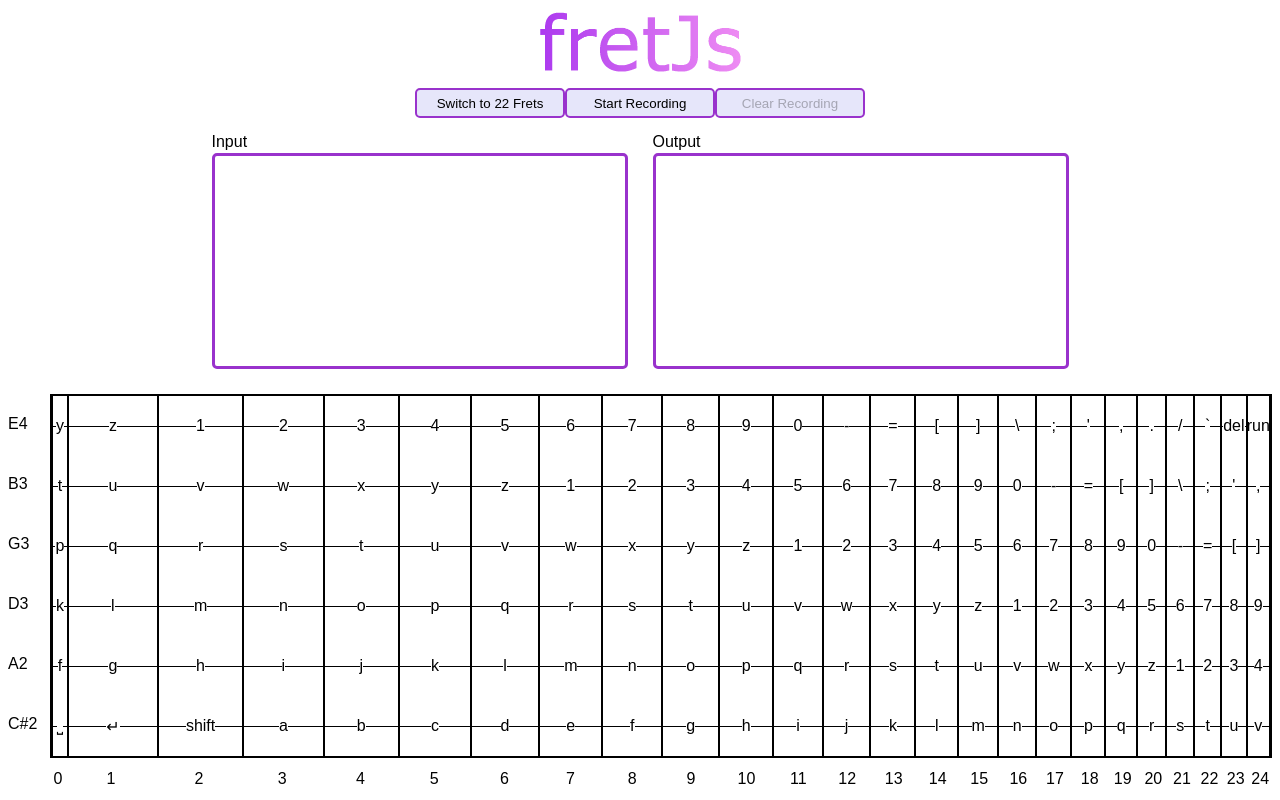
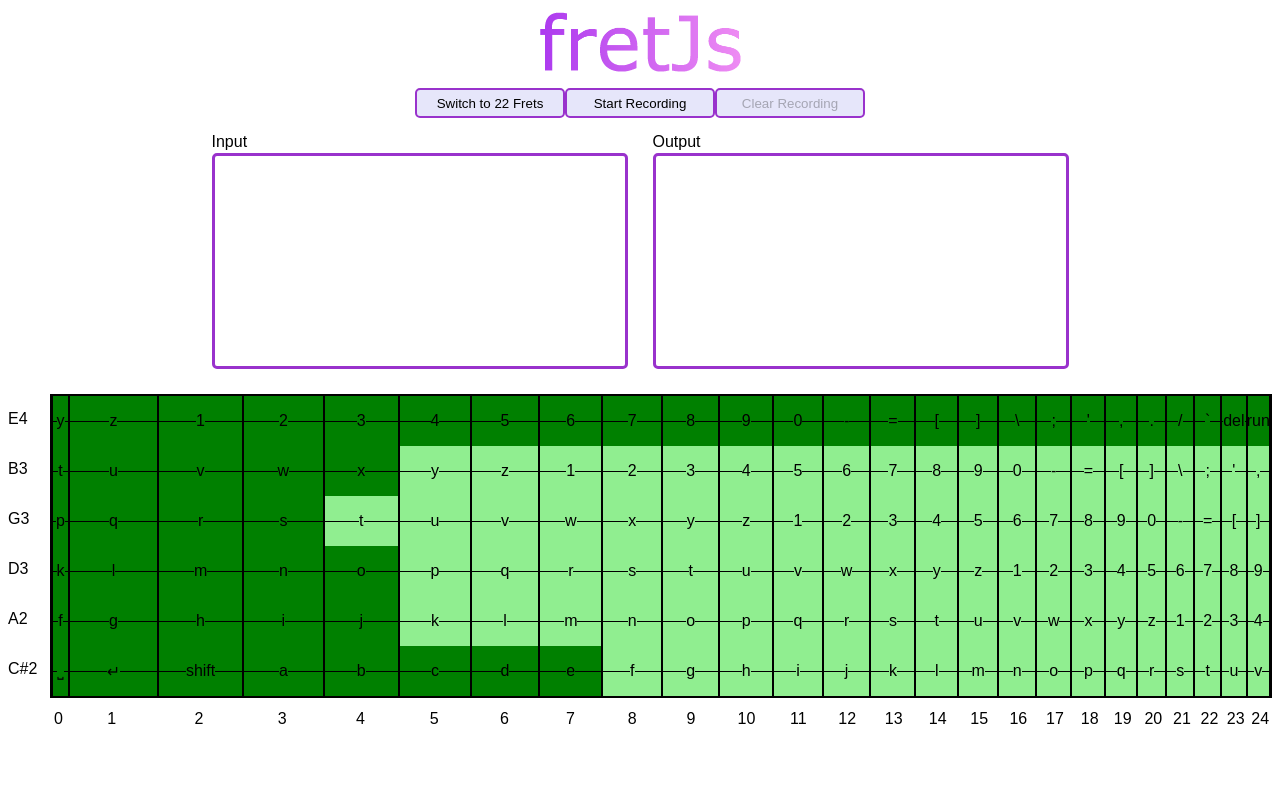
Before and after one commit to DominicMonares/fret-js, a React app: page / in a window 1280 px wide. Built offline with nearby package versions, Linux system fonts and the light colour scheme.

Commit message:
add fret background colors

```diff
--- a/src/Components/Fretboard/Fretboard.css
+++ b/src/Components/Fretboard/Fretboard.css
@@ -5,7 +5,7 @@
 
 .fb-tune {
   display: inline-grid;
-  grid-template-rows: repeat(6, 60px);
+  grid-template-rows: repeat(6, 50px);
   margin-right: 1%;
 }
 
@@ -24,11 +24,11 @@
   width: 100%;
   display: inline-grid;
   grid-template-columns:
-    1.3% 7.4% 7% 6.6% 6.2% 5.9% 5.6% 5.2% 4.9% 4.7% 4.4% 4.1% 3.9% 3.7% 3.5% 3.3% 3.1% 2.9% 2.8% 2.6% 2.4% 2.3% 2.2% 2.1% 1.9%;
+    1.4% 7.3% 7% 6.6% 6.2% 5.9% 5.6% 5.2% 4.9% 4.7% 4.4% 4.1% 3.9% 3.7% 3.5% 3.3% 3.1% 2.9% 2.8% 2.6% 2.4% 2.3% 2.2% 2.1% 1.9%;
 }
 
 .fretboard {
-  grid-template-rows: repeat(6, 60px);
+  grid-template-rows: repeat(6, 50px);
   box-sizing: border-box;
   border: 2px solid black;
 }
@@ -56,6 +56,18 @@
   z-index: 9999;
 }
 
+.main {
+  background-color: green;
+}
+
+.secondary {
+  background-color: lightgreen;
+}
+
+.blank {
+  background-color: darkgreen;
+}
+
 .fret-nums {
   margin-top: 1%;
 }
--- a/src/Components/Fretboard/Fretboard.tsx
+++ b/src/Components/Fretboard/Fretboard.tsx
@@ -26,7 +26,14 @@ const Fretboard = ({ fretNum, shift }: FretProps) => {
         <div className="fretboard">
           {Object.values(diagram).flat().map((f, i) => {
             return (
-              <div className="fret" key={i}>
+              <div
+                className={
+                  `fret
+                  ${f.main ? 'main' : 'secondary'}
+                  ${f.chars[0] === '' ? 'blank' : ''}`
+                }
+                key={i}
+              >
                 <span className="string"></span>
                 <span className="char">
                   {shift ? f.chars[1] : f.chars[0]}
```
